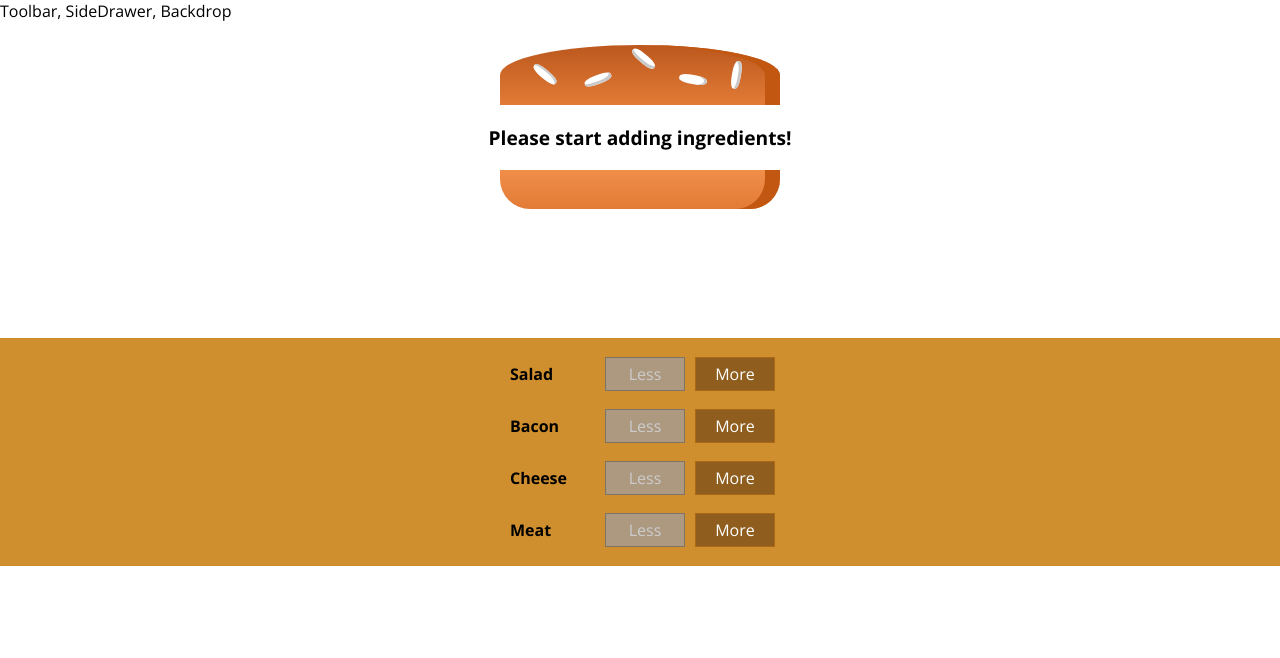
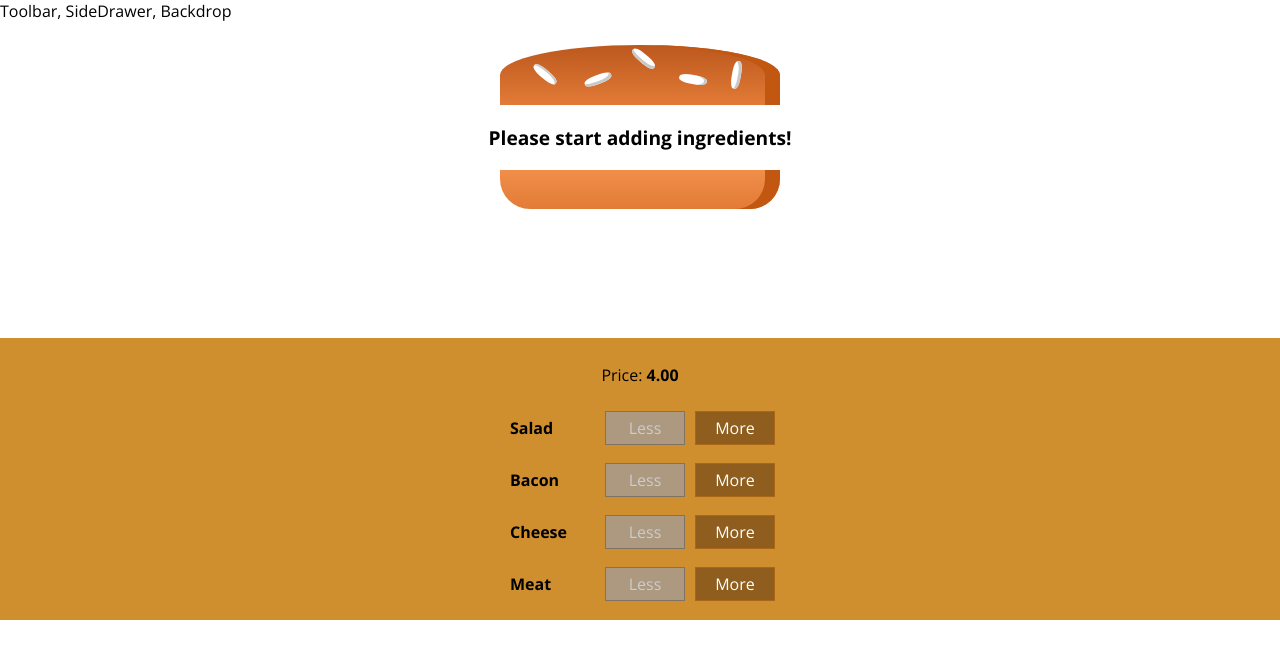
Before and after one commit to chandanb91/My-Burger-Project, a React app: page / in a window 1280 px wide. Shown: the top 658 px of the page. Built offline with nearby package versions, Linux system fonts and the light colour scheme.

Commit message:
Price is displayed above controls

```diff
--- a/src/components/Burger/BuildControls/BuildControls.js
+++ b/src/components/Burger/BuildControls/BuildControls.js
@@ -12,6 +12,7 @@ const controls = [
 
 const buildControls = (props) => (
     <div className={classes.BuildControls} >
+        <p>Price: <strong>{ props.price.toFixed(2) }</strong></p>
         {controls.map(ctrl => (
             <BuildControl
                 key={ctrl.label}
--- a/src/containers/BurgerBuilder/BurgerBuilder.js
+++ b/src/containers/BurgerBuilder/BurgerBuilder.js
@@ -70,7 +70,8 @@ class BurgerBuilder extends Component {
                 <BuildControls
                     ingredientAdded= {this.addIngredientHandler}
                     ingredientRemoved= {this.removeIngredientHandler}
-                    disabled={disabledInfo} />
+                    disabled={disabledInfo}
+                    price={this.state.totalPrice} />
             </Aux>
         );
     }
```
